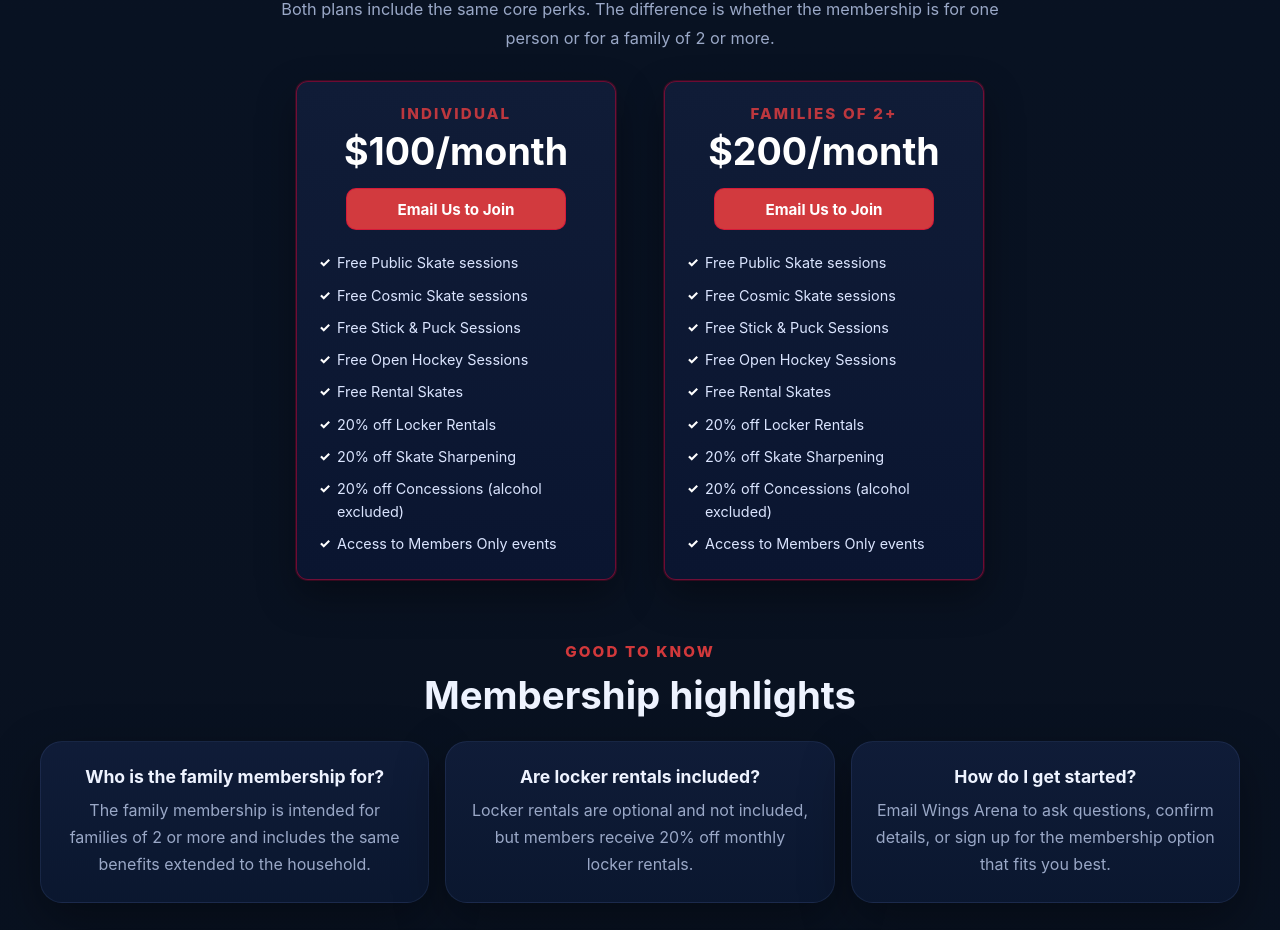
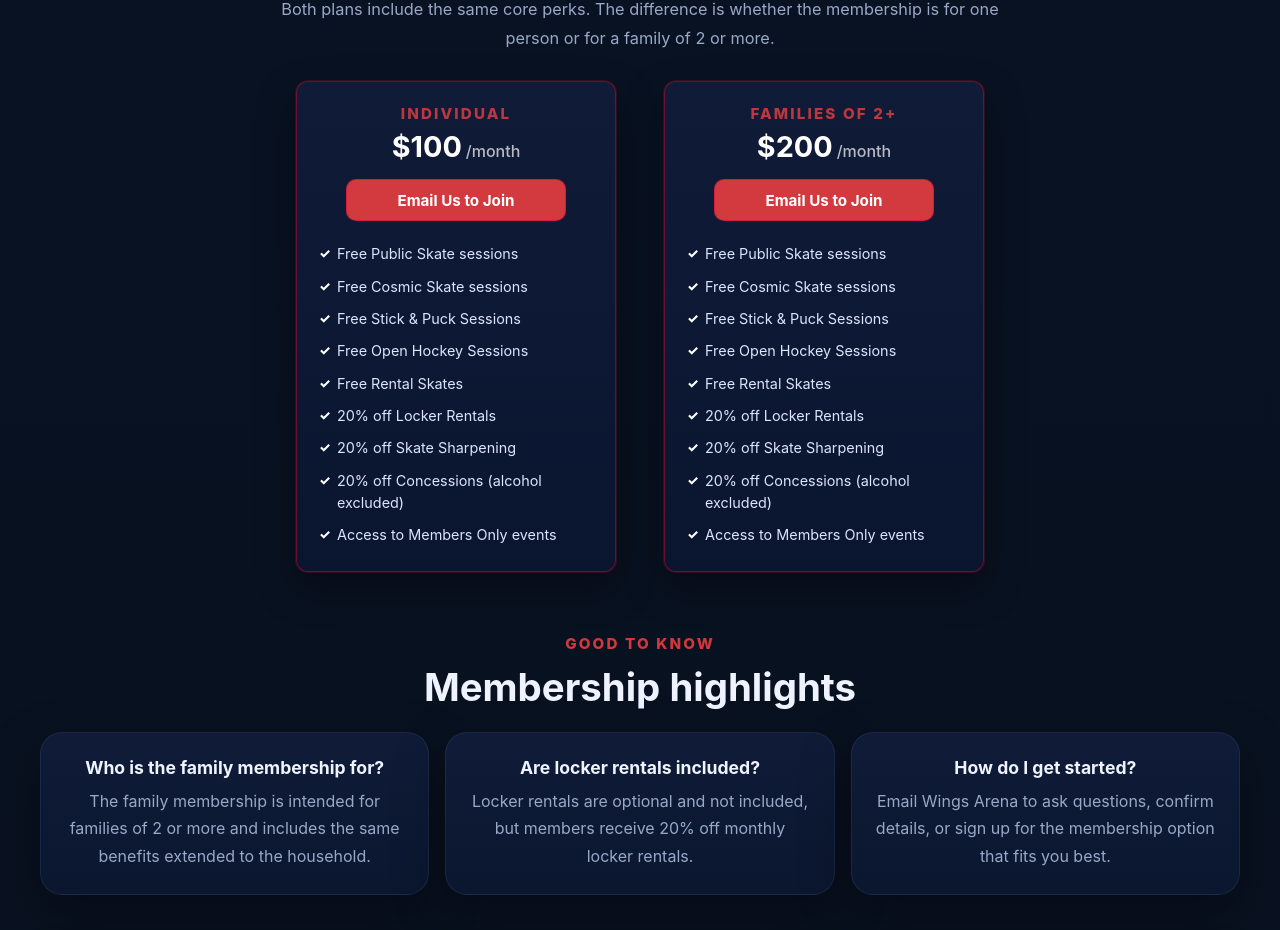
Before and after one commit to Avmannino/memberships_webpage_embed, a React (Vite) app: page / in a window 1280 px wide. Shown: the part 1217-2147 px from the top of the page. Built offline with nearby package versions, Linux system fonts and the light colour scheme.

Commit message:
Text sizing

```diff
--- a/src/App.css
+++ b/src/App.css
@@ -381,9 +381,16 @@ a {
   color: rgba(250, 65, 65, 0.74);
 }
 
+.priceMonth {
+  font-size: 1rem;
+  font-weight: 500;
+  opacity: 0.7;
+  margin-left: 4px;
+}
+
 .cardTop h3 {
   margin: 0;
-  font-size: 2.35rem;
+  font-size: 1.8rem;
   line-height: 1;
   color: #ffffff;
   font-weight: 700;
--- a/src/App.jsx
+++ b/src/App.jsx
@@ -148,7 +148,10 @@ export default function App() {
                   <div className="pricingCardInner">
                     <div className="cardTop">
                       <p className="cardTier">{tier.badge}</p>
-                      <h3>{tier.price}</h3>
+                      <h3>
+                        {tier.price.replace("/month", "")}
+                        <span className="priceMonth">/month</span>
+                      </h3>
                     </div>
 
                     <a
```
